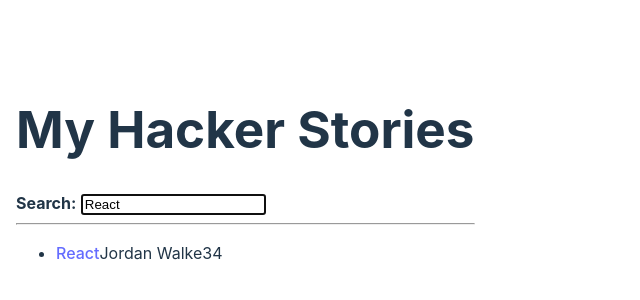
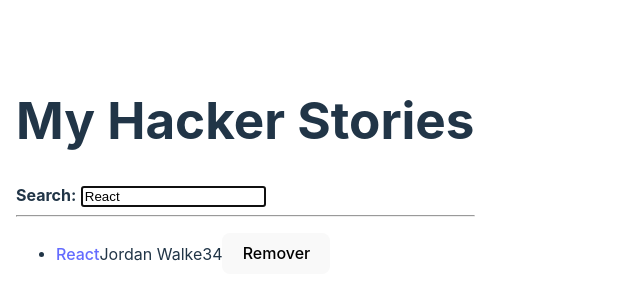
Before and after one commit to johnmelodev/road_react_book_, a React (Vite) app: page / in a window 1280 px wide. Shown: the part 242-542 px from the top of the page, without its empty margins (0-640 px from the left). Built offline with nearby package versions, Linux system fonts and the light colour scheme.

Commit message:
method filter - remove button

```diff
--- a/src/App.jsx
+++ b/src/App.jsx
@@ -1,36 +1,44 @@
-import { useState, useEffect, useRef } from "react";
+import * as React from 'react';
 
 const useStorageState = (key, initialState) => {
-  const [value, setValue] = useState(localStorage.getItem(key) || initialState);
+  const [value, setValue] = React.useState(
+    localStorage.getItem(key) || initialState
+  );
 
-  useEffect(() => {
+  React.useEffect(() => {
     localStorage.setItem(key, value);
   }, [value, key]);
 
   return [value, setValue];
 };
 
-const App = () => {
-  const stories = [
+const initialStories = [
   {
-      title: "React",
-      url: "https://reactjs.org/",
-      author: "Jordan Walke",
+    title: 'React',
+    url: 'https://reactjs.org/',
+    author: 'Jordan Walke',
     num_comments: 3,
     points: 4,
     objectID: 0,
   },
   {
-      title: "Redux",
-      url: "https://redux.js.org/",
-      author: "Dan Abramov, Andrew Clark",
+    title: 'Redux',
+    url: 'https://redux.js.org/',
+    author: 'Dan Abramov, Andrew Clark',
     num_comments: 2,
     points: 5,
     objectID: 1,
   },
 ];
 
-  const [searchTerm, setSearchTerm] = useStorageState("search", "React");
+const App = () => {
+  // (A) Transformamos a lista de stories em um estado para possibilitar manipulações
+  const [stories, setStories] = React.useState(initialStories);
+
+  const [searchTerm, setSearchTerm] = useStorageState(
+    'search',
+    'React'
+  );
 
   const handleSearch = (event) => {
     setSearchTerm(event.target.value);
@@ -39,6 +47,11 @@
   const searchedStories = stories.filter((story) =>
     story.title.toLowerCase().includes(searchTerm.toLowerCase())
   );
+
+  // (B) Criamos um manipulador de eventos para remover um item da lista
+  const handleRemoveStory = (item) => {
+    setStories(stories.filter((story) => item.objectID !== story.objectID));
+  };
 
   return (
     <div>
@@ -55,7 +68,8 @@
 
       <hr />
 
-      <List list={searchedStories} />
+      {/* (C) Passamos a função de remoção para o componente List */}
+      <List list={searchedStories} onRemoveItem={handleRemoveStory} />
     </div>
   );
 };
@@ -63,30 +77,23 @@
 const InputWithLabel = ({
   id,
   value,
-  type = "text",
+  type = 'text',
   onInputChange,
   isFocused,
   children,
 }) => {
-  // (A) Primeiro, criamos uma ref com o Hook useRef do React.
-  // Esse objeto de referência mantém seu valor persistente durante a vida útil do componente.
-  // Ele possui uma propriedade chamada current, que pode ser alterada.
-  const inputRef = useRef();
+  const inputRef = React.useRef();
 
-  // (C) Em seguida, utilizamos o Hook useEffect para executar o foco no campo de entrada assim que ele for renderizado.
-  useEffect(() => {
+  React.useEffect(() => {
     if (isFocused && inputRef.current) {
-      // (D) Como a ref está associada ao elemento, seu current fornece acesso direto ao campo de entrada.
-      // Chamamos focus() programaticamente, mas somente se isFocused estiver ativo e current existir.
       inputRef.current.focus();
     }
   }, [isFocused]);
 
   return (
     <>
-      <label htmlFor={id}>{children}</label>&nbsp;
-      {/* (B) Depois, passamos essa ref para o atributo ref do elemento JSX.
-          Assim, a instância do elemento fica associada à propriedade current da ref. */}
+      <label htmlFor={id}>{children}</label>
+      &nbsp;
       <input
         ref={inputRef}
         id={id}
@@ -98,15 +105,16 @@
   );
 };
 
-const List = ({ list }) => (
+const List = ({ list, onRemoveItem }) => (
   <ul>
     {list.map((item) => (
-      <Item key={item.objectID} item={item} />
+      // (D) Passamos a função onRemoveItem para cada item
+      <Item key={item.objectID} item={item} onRemoveItem={onRemoveItem} />
     ))}
   </ul>
 );
 
-const Item = ({ item }) => (
+const Item = ({ item, onRemoveItem }) => (
   <li>
     <span>
       <a href={item.url}>{item.title}</a>
@@ -114,6 +122,12 @@
     <span>{item.author}</span>
     <span>{item.num_comments}</span>
     <span>{item.points}</span>
+    <span>
+      {/* (E) Adicionamos um botão de remoção com um manipulador inline */}
+      <button type="button" onClick={() => onRemoveItem(item)}>
+        Remover
+      </button>
+    </span>
   </li>
 );
 
```
Lines whose indentation alone changed are shown as unchanged.
